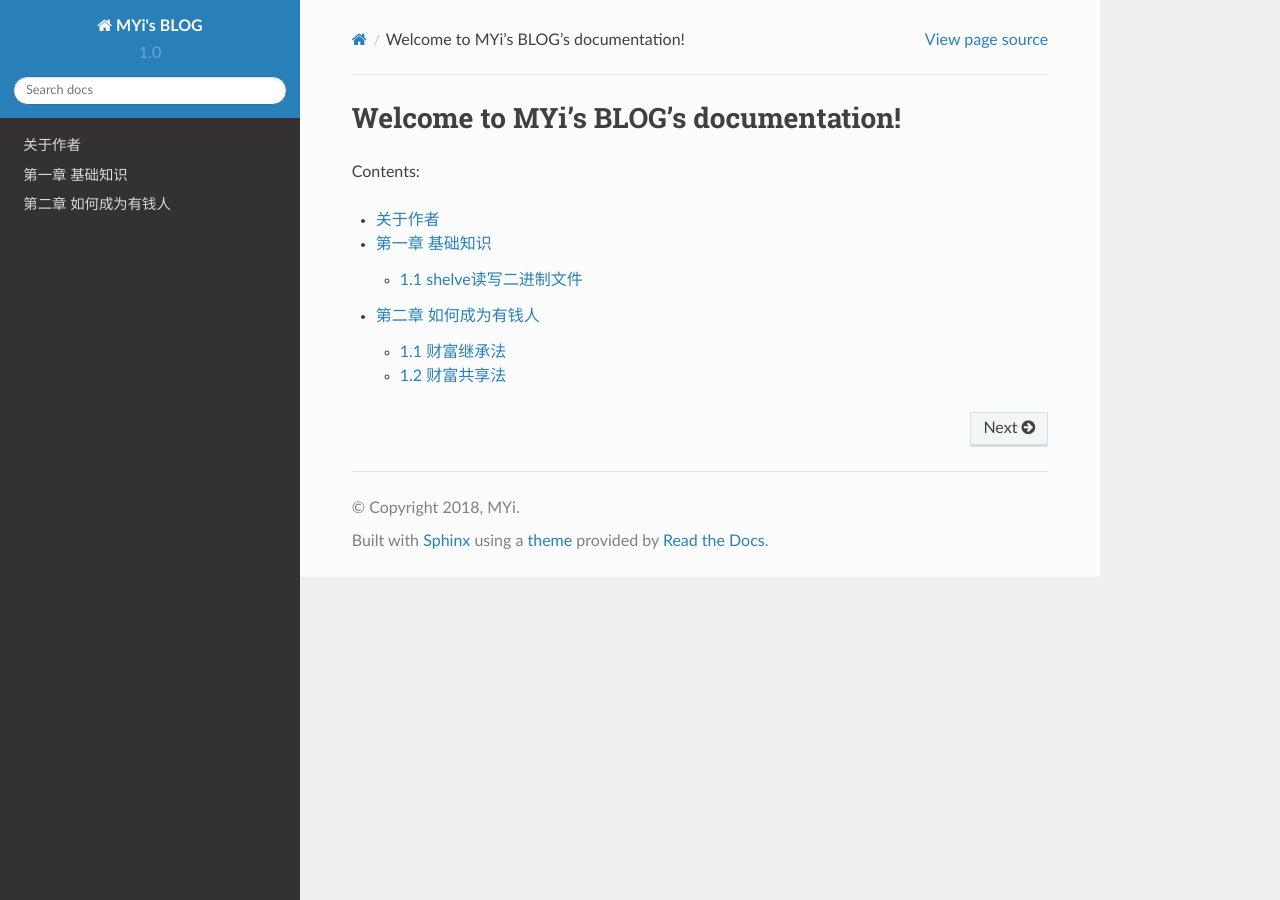
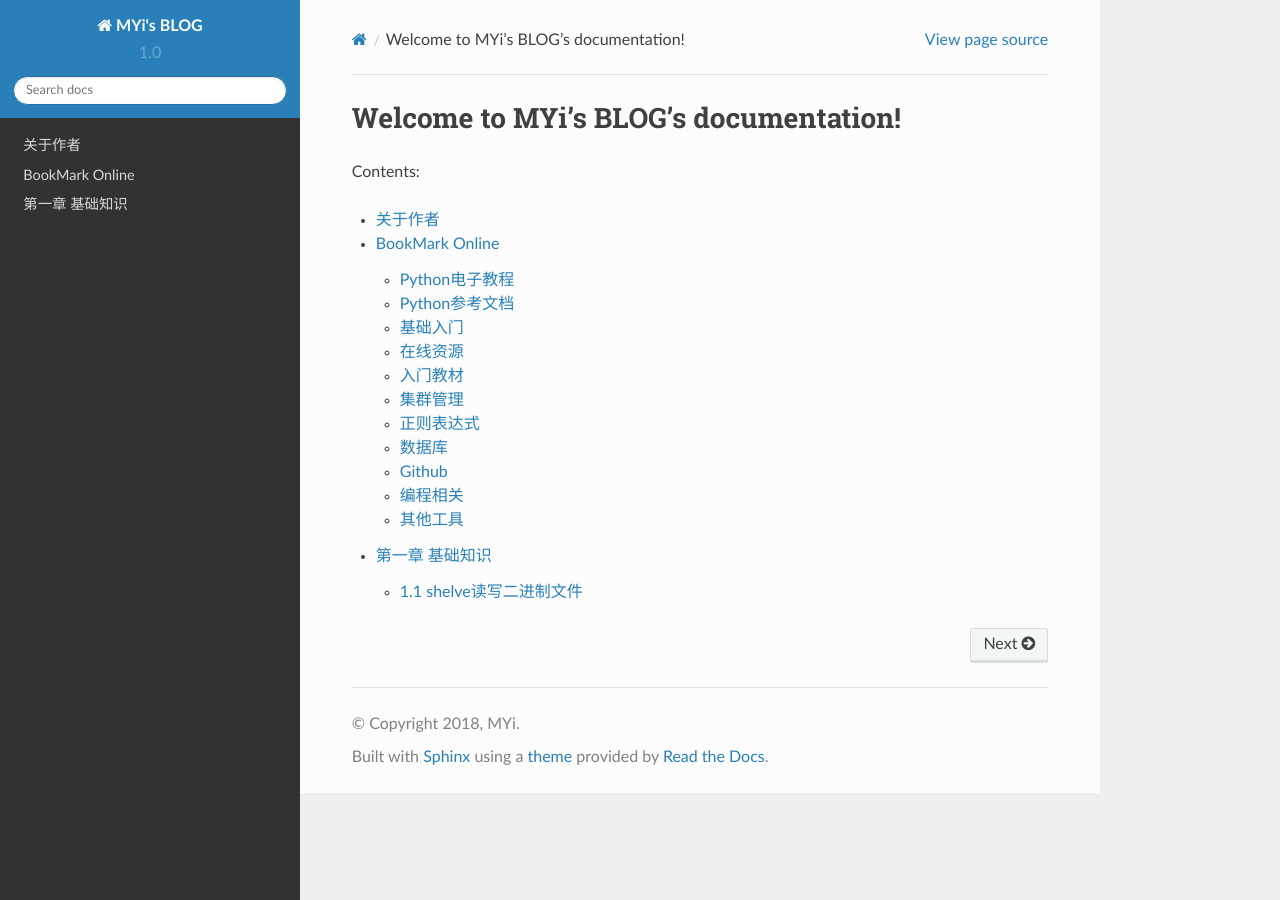
Before and after one commit to yixiaomu001/MYi-BLOG, a Sphinx documentation site: the page built from source/index.rst, in a window 1280 px wide. Built offline with Sphinx 7.4.7 and the Read the Docs theme 2.0.0, drawn with Linux system fonts in a browser that asks for light colours; some of the changed lines change nothing that is shown.

Commit message:
提交文件

```diff
--- /dev/null
+++ b/source/bookmark.rst
@@ -0,0 +1,177 @@
+BookMark Online
+================
+
+注：该部分内容全部来自
+`MING’s BLOG <http://mingsblog.readthedocs.io/zh_CN/latest/bookmark.html>`__
+
+
+Python电子教程
+~~~~~~~~~~~~~~
+
+-  `简明 Python 教程 <http://www.kuqin.com/abyteofpython_cn/>`__
+-  `廖雪峰的Python教程 <https://www.liaoxuefeng.com/wiki/0014316089557264a6b348958f449949df42a6d3a2e542c000>`__
+-  `RUNNOOB的Python教程 <http://www.runoob.com/python/python-tutorial.html>`__
+-  `w3school&runoob教程合集-1：囊括世面各种语言 <https://github.com/it-ebooks/w3school>`__
+-  `w3school&runoob教程合集-2：囊括世面各种语言 <https://www.w3cschool.cn/tutorial>`__
+
+Python参考文档
+~~~~~~~~~~~~~~
+
+-  `PEP8 代码规范 <https://my.oschina.net/u/1433482/blog/464444>`__
+-  `Pycharm
+   快捷键指南 <https://qiwulun.github.io/posts/pycharm%20%E6%8A%80%E5%B7%A7.html>`__
+-  `Python 语言参考 -
+   中文 <http://python.usyiyi.cn/translate/python_278/reference/index.html>`__
+-  `Python 语言参考 -
+   英文 <https://docs.python.org/2/reference/index.html#reference-index>`__
+-  `Python 标准库文档 -
+   中文 <http://python.usyiyi.cn/documents/python_278/library/index.html#library-index>`__
+-  `Python 标准库文档 - 英文 <https://docs.python.org/2/library/>`__
+-  `Python
+   资源大全中文版：Awesome-Python <https://github.com/BingmingWong/awesome-python-cn>`__
+-  `Python / C
+   API参考手册 <http://python.usyiyi.cn/documents/python_278/c-api/index.html#c-api-index>`__
+-  `Python Cookbook 3rd Edition
+   Documentation <http://python3-cookbook.readthedocs.io/zh_CN/latest/>`__
+-  `Twisted与异步编程入门 -
+   中文文档 <https://likebeta.gitbooks.io/twisted-intro-cn/content/zh/>`__
+
+Linux学堂
+---------
+
+基础入门
+~~~~~~~~
+
+-  `本人Linux学习笔记：持续更新 <http://wongbingming.me/2017/10/16/Learn-Linux.html>`__
+-  `LINUX：命令行的艺术(Github) <https://github.com/jlevy/the-art-of-command-line/blob/master/README-zh.md>`__
+-  `基础学习｜鸟哥的私房菜 <http://linux.vbird.org/linux_basic/>`__
+-  `基础学习｜每天一个Linux命令 <www.cnblogs.com/peida/archive/2012/12/05/2803591.html>`__
+-  `基础学习｜《Linux云计算从入门到精通》系列实战笔记 <http://www.178linux.com/87104>`__
+
+在线资源
+~~~~~~~~
+
+-  `Linux｜离线包大全 <https://pkgs.org>`__
+-  `Ubuntu｜中文维基 <wiki.ubuntu.org.cn/首页>`__
+-  `CentOS｜系统镜像（各版本） <vault.centos.org>`__
+-  `Linux｜网易镜像源大全 <http://mirrors.163.com/>`__
+-  `Centos \|
+   清华大学开源软件镜像站 <https://mirror.tuna.tsinghua.edu.cn/help/centos/>`__
+-  `Ubuntu｜清华大学开源软件镜像站 <https://mirrors.tuna.tsinghua.edu.cn/help/ubuntu/>`__
+
+云计算
+------
+
+入门教材
+~~~~~~~~
+
+-  `CloudMan：致力于云计算学习和实践 <http://www.cnblogs.com/CloudMan6/>`__
+-  `每天5分钟玩转
+   OpenStack <https://mp.weixin.qq.com/s?__biz=MzIwMTM5MjUwMg==&mid=403471227&idx=1&sn=d645ec0df174e05384bbff40aada4cff&chksm=0b1673623c61fa74f005312b9ed1713a5134c26b448cc46e6903964d7c54810d0d17b656d211&mpshare=1&scene=1&srcid=1003thHxU5Wc3NtS9GfMoQ2w#rd>`__
+-  `每天5分钟玩转 Docker
+   容器技术 <https://mp.weixin.qq.com/s?__biz=MzIwMTM5MjUwMg==&mid=506103897&idx=1&sn=d27cdb06390406a5bff805db173176ee&chksm=0d3080403a47095666c7af813c79dcd7f3897844f77ffd126638b7ffde35ed6a83e98a5eeb47&mpshare=1&scene=1&srcid=1223IYkpgjnLikqJ6K1esfe2#rd>`__
+
+集群管理
+~~~~~~~~
+
+-  `虚拟化管理 之 virsh 命令 -
+   官方文档 <https://www.centos.org/docs/5/html/5.2/Virtualization/chap-Virtualization-Managing_guests_with_virsh.html>`__
+-  `crmsh 命令 官方文档 -
+   英文 <http://crmsh.github.io/man-2.0/#cmdhelp_configure_primitive>`__
+-  `corosync pacemaker crmsh crm 实例
+   详解 <http://blog.51yip.com/server/1680.html>`__
+-  `HAProxy 使用手册（官方） -
+   英文 <https://cbonte.github.io/haproxy-dconv/1.7/configuration.html>`__
+-  `HAProxy 使用手册（翻译） -
+   中文 <http://www.ttlsa.com/linux/haproxy-study-tutorial/>`__
+
+开发工具
+--------
+
+正则表达式
+~~~~~~~~~~
+
+-  `正则表达式的语法 -
+   基础教材 <http://www.codeyyy.com/regex/introduce/grammar/index.html>`__
+-  `正则表达式 - Everything
+   的使用 <http://blog.csdn.net/quincyfang/article/details/19612245>`__
+
+数据库
+~~~~~~
+
+-  `MySQL 50题练习
+   建库脚本 <http://www.cnblogs.com/zhtzyh2012/p/5235826.html>`__
+-  `MySQL 50题练习
+   答案 <http://blog.sina.com.cn/s/blog_6d1d0bf80100zm8l.html>`__
+
+Github
+~~~~~~
+
+-  `廖雪峰的 Git
+   教程 <https://www.liaoxuefeng.com/wiki/0013739516305929606dd18361248578c67b8067c8c017b000>`__
+
+在线工具
+--------
+
+编程相关
+~~~~~~~~
+
+-  `在线Markdown：Md2All <http://md.aclickall.com/>`__
+-  `在线Markdown：Cmd Markdown <https://www.zybuluo.com/mdeditor>`__
+-  `在线编程 - 1：包含各种主流语言 <http://www.dooccn.com/python3/>`__
+-  `在线编程 - 2：包含各种主流语言 <https://ideone.com/>`__
+-  `Smallpdf.com –
+   您所有PDF问题的免费解决方案 <https://smallpdf.com/cn>`__
+-  `Pycharm
+   破解下载及激活方法 <http://xclient.info/s/pycharm.html?_=ad82e3fedae9a2abfb37bd32cbb2094c>`__
+-  `Pycharm 激活 Licence
+   Server <http://jetbrains.license.laucyun.com>`__
+
+其他工具
+~~~~~~~~
+
+-  `吾皇控制台：KingFast <http://kingfast.top>`__
+-  `kiwivm：VPS管理后台 <https://kiwivm.64clouds.com/main.php>`__
+-  `Rufus - 轻松创建U盘启动盘 <http://rufus.akeo.ie/?locale=zh_CN>`__
+-  `Screen To Gif -
+   轻松制作gif动画 <http://www.screentogif.com/?l=zh_cn>`__
+-  `USER.ME - 在线PS/CAD/PPT/EXCEL/AI/XMind/Visio <https://uzer.me/>`__
+-  `五笔拆字图解：解决你的五笔问题 <http://www.52wubi.com/wbbmcx/search.php>`__
+-  `SM.MS - Simple Free Image Hosting <https://sm.ms>`__
+-  `集思会：一个电子书免费推送网站 <http://www.kindlepush.com/main>`__
+-  `书伴：教你如何玩转Kindle的网站 <https://bookfere.com/>`__
+
+精品软件
+--------
+
+-  `精品绿色便携软件 <https://www.portablesoft.org/>`__
+-  `我最喜欢的软件 Windows 版 - 小众软件 <http://love.appinn.com/>`__
+-  `MSDN, 我告诉你：微软产品下载中心 <http://msdn.itellyou.cn/>`__
+-  `大眼仔旭 - 爱软件 爱汉化 爱分享 <http://www.dayanzai.me/>`__
+-  `Windows Apps That Amaze Us：Windows
+   绝赞应用 <https://amazing-apps.gitbooks.io/windows-apps-that-amaze-us/content/zh-CN/>`__
+
+信息查询
+--------
+
+-  `中国人民银行征信中心 <http://www.pbccrc.org.cn/>`__
+-  `国家企业信用信息公示系统 <http://www.gsxt.gov.cn/index.html>`__
+-  `TinEye Reverse Image Search <https://tineye.com/>`__
+-  `站长工具 - 站长之家 <http://tool.chinaz.com/>`__
+-  `去查网 <http://www.7c.com/>`__
+-  `GPSspg查询网 <http://www.gpsspg.com/>`__
+-  `工业和信息化部ICP/IP地址/域名信息备案管理系统 <http://www.miitbeian.gov.cn/publish/query/indexFirst.action>`__
+-  `程序员的工具箱 <https://tool.lu/>`__
+-  `全球国家IP地址段 <http://ipblock.chacuo.net/>`__
+-  `网站测速：全国地区 <https://www.17ce.com/>`__
+-  `TinEye - 最专业的以图搜图网站 <https://tineye.com/>`__
+
+设计素材
+--------
+
+-  `IconFinder <https://www.iconfinder.com/>`__
+-  `easyIcon <http://www.easyicon.net/>`__
+-  `Iconfont-阿里巴巴矢量图标库 <http://www.iconfont.cn/>`__
+-  `Icons for everything - Noun Project <https://thenounproject.com/>`__
+-  `Font
+   Awesome，一套绝佳的图标字体库和CSS框架 <http://fontawesome.dashgame.com/>`__
--- a/source/how_to_be_a_rich_man.rst
+++ /dev/null
@@ -1,13 +0,0 @@
-第二章 如何成为有钱人
-======================
-
-1.1 财富继承法
----------------------
-
-有个有钱的老爸。
-
-
-1.2 财富共享法
----------------------
-
-有个有钱的老婆。
--- a/source/index.rst
+++ b/source/index.rst
@@ -12,5 +12,5 @@ Contents:
    :glob:
 
    aboutme
+   bookmark
    chapters/*
-   how_to_be_a_rich_man
```
